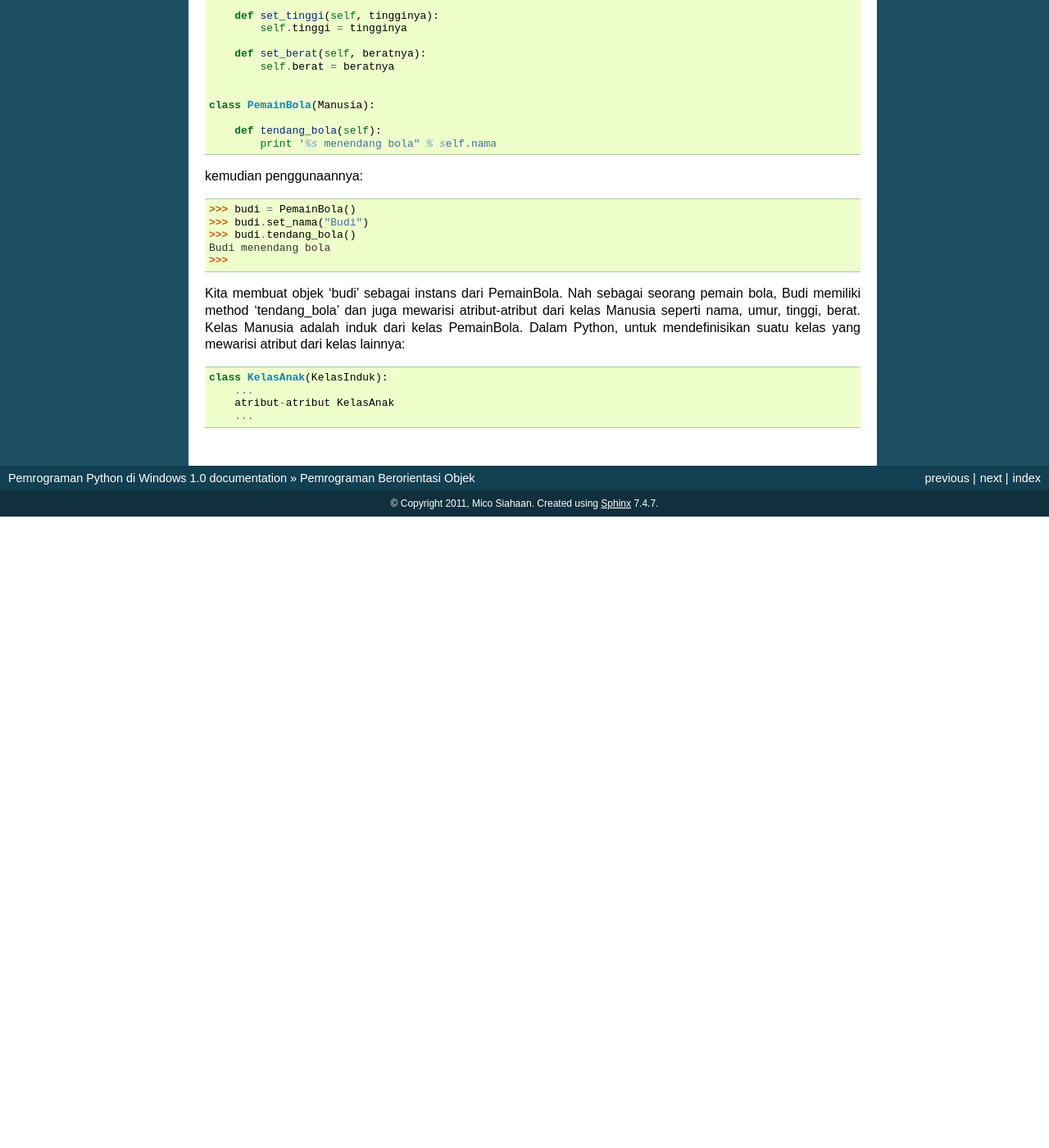
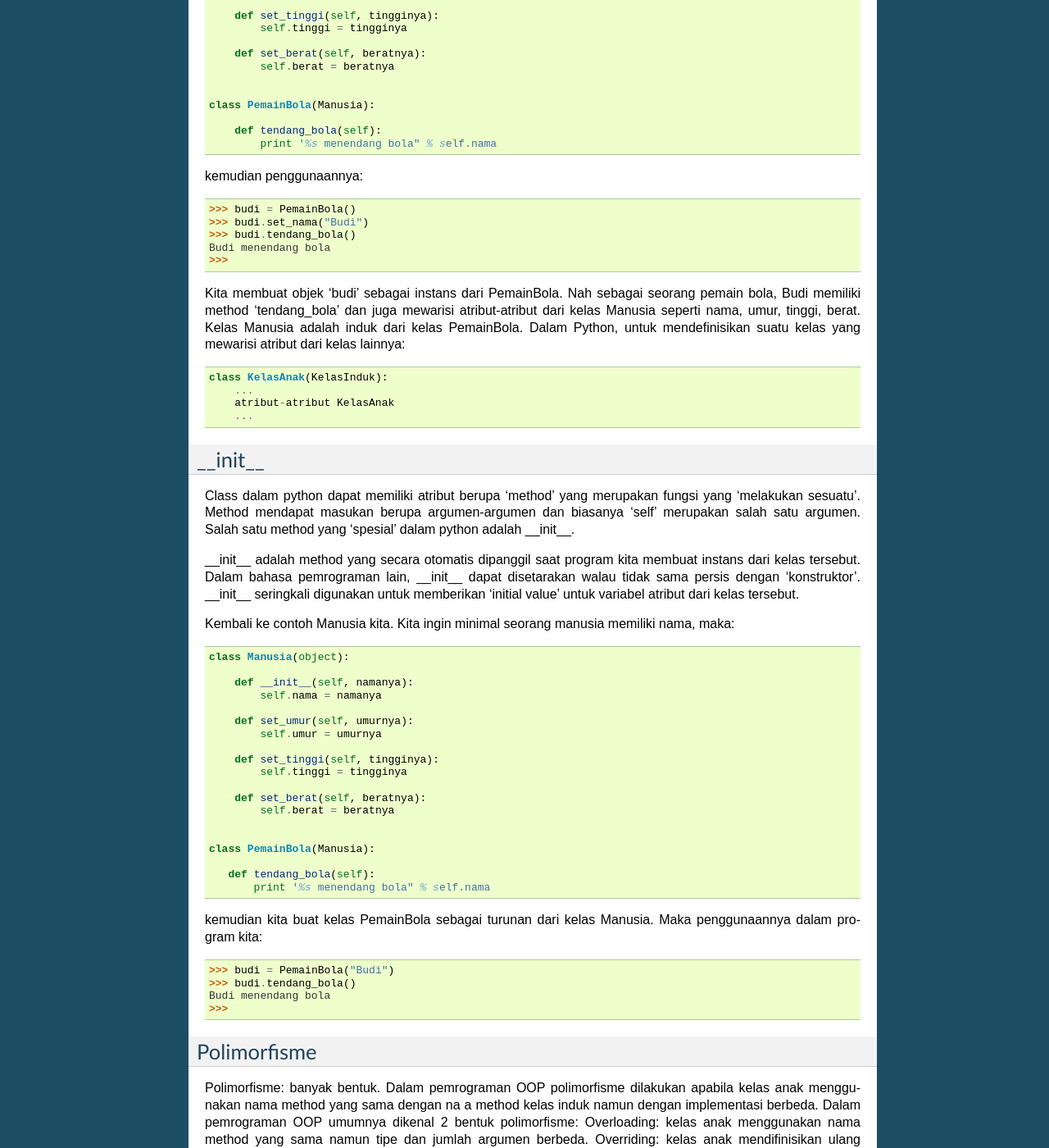
Before and after one commit to msiahaan/antareja, a Sphinx documentation site: the page built from source/objek.rst, in a window 1280 px wide and 1400 px high, scrolled down 3094 px. Shown: the whole window at 82% size. Built offline with Sphinx 7.4.7, drawn with Linux system fonts in a browser that asks for light colours; formulas are drawn with MathJax 3; before the commit the page ends 3724 px from its top, so only the background shows below that; some of the changed text lies outside the part shown.

Commit message:
additional material for objek.rst; polimorfisme

```diff
--- a/source/conf.py
+++ b/source/conf.py
@@ -41,7 +41,7 @@ master_doc = 'index'
 
 # General information about the project.
 project = u'Pemrograman Python di Windows'
-copyright = u'2011, Mico Siahaan'
+copyright = u'2011-2012, Mico Siahaan'
 
 # The version info for the project you're documenting, acts as replacement for
 # |version| and |release|, also used in various other places throughout the
--- a/source/objek.rst
+++ b/source/objek.rst
@@ -182,3 +182,97 @@ Kita membuat objek 'budi' sebagai instans dari PemainBola. Nah sebagai seorang p
         ...
         atribut-atribut KelasAnak
         ...
+
+__init__
+---------
+
+Class dalam python dapat memiliki atribut berupa 'method' yang merupakan fungsi yang 'melakukan sesuatu'. Method mendapat masukan berupa argumen-argumen dan biasanya 'self' merupakan salah satu argumen. Salah satu method yang 'spesial' dalam python adalah __init__.
+
+__init__ adalah method yang secara otomatis dipanggil saat program kita membuat instans dari kelas tersebut. Dalam bahasa pemrograman lain, __init__ dapat disetarakan walau tidak sama persis dengan 'konstruktor'. __init__ seringkali digunakan untuk memberikan 'initial value' untuk variabel atribut dari kelas tersebut.
+
+Kembali ke contoh Manusia kita. Kita ingin minimal seorang manusia memiliki nama, maka::
+
+    class Manusia(object):
+
+        def __init__(self, namanya):
+            self.nama = namanya
+
+        def set_umur(self, umurnya):
+            self.umur = umurnya
+
+        def set_tinggi(self, tingginya):
+            self.tinggi = tingginya
+
+        def set_berat(self, beratnya):
+            self.berat = beratnya
+
+
+    class PemainBola(Manusia):
+
+       def tendang_bola(self):
+           print '%s menendang bola" % self.nama
+
+
+kemudian kita buat kelas PemainBola sebagai turunan dari kelas Manusia. Maka penggunaannya dalam program kita::
+
+    >>> budi = PemainBola("Budi")
+    >>> budi.tendang_bola()
+    Budi menendang bola
+    >>>
+
+
+Polimorfisme
+------------
+
+Polimorfisme: banyak bentuk. Dalam pemrograman OOP polimorfisme dilakukan apabila kelas anak menggunakan nama method yang sama dengan na a method kelas induk namun dengan implementasi berbeda. Dalam pemrograman OOP umumnya dikenal 2 bentuk polimorfisme:
+Overloading: kelas anak menggunakan nama method yang sama namun tipe dan jumlah argumen berbeda.
+Overriding: kelas anak mendifinisikan ulang method dari kelas induk
+
+Dalam python, berbeda dengan bahasa pemrograman lain, hanya mengenal overriding. Overloading dilakukan dengan pendekatan menggunakan 'keyword' sebagai argumen.
+
+Contoh::
+
+    class Manusia(object):
+
+        def __init__(self, namanya):
+            self.nama = namanya
+
+        def set_umur(self, umurnya):
+            self.umur = umurnya
+
+
+    class PemainBola(Manusia):
+
+        def __init__(self, posisi):
+            self.posisi = posisi
+
+maka jika kita ingin membuat instans budi::
+
+    >>> budi = PemainBola("Budi", "Striker")
+    Traceback (most recent call last):
+    File "", line 1, in
+    budi = PemainBola("Budi", "Striker")
+    TypeError: __init__() takes exactly 2 arguments (3 given)
+
+muncul pesan kesalahan. Yang betul::
+
+    >>> budi = PemainBola("Striker")
+
+Nah, kita mendefinisikan ulang method __init__ dalam kelas PemainBola, dan saat kita membuat instans 'budi' dengan memasukkan nama dan posisi, ternyata error. Mengapa? Karena method __init__ dalam kelas PemainBola hanya menerima 2 argumen: self, dan posisi. Method __init__ kelas anak (PemainBola) meng-override method __init__ kelas induk. Lalu bagaimana dong?
+
+Solusinya: dalam definisi method __init__ kelas anak (PemainBola), kita panggil dulu method __init__ dari kelas induk (Manusia)::
+
+    class PemainBola(Manusia):
+
+        def __init__(self, nama, posisi):
+            Manusia.__init__(self, nama)
+            self.posisi = posisi
+
+dan contoh penggunaannya
+::
+
+    >>> budi = PemainBola("Budi", "Striker")
+    >>> budi.nama
+    'Budi'
+    >>> budi.posisi
+    'Striker'
```
